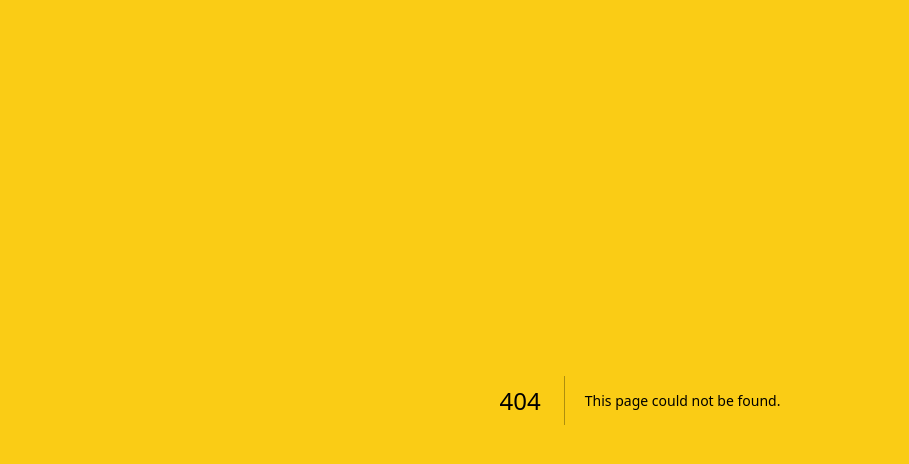
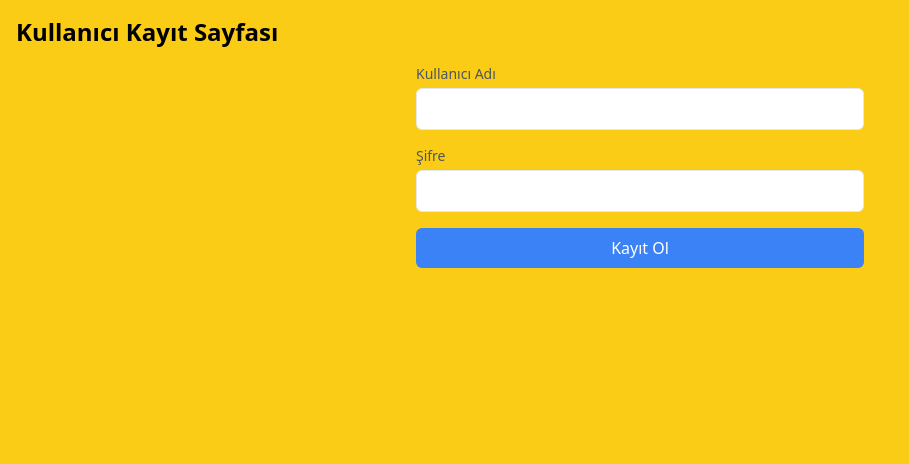
Before and after one commit to muhammed-gumus/nomad-work, a Next.js app in the folder nomad-work/: page /user in a window 1280 px wide. Before the commit this address had no page. Shown: the top 464 px of the page, without its empty margins (0-909 px from the left). Built offline with nearby package versions, Linux system fonts and the light colour scheme.

Commit message:
feat(app): create user page

```diff
--- /dev/null
+++ b/nomad-work/app/user/page.tsx
@@ -0,0 +1,123 @@
+"use client";
+
+import React, { useState } from "react";
+
+const RegisterPage: React.FC = () => {
+  const [username, setUsername] = useState("");
+  const [password, setPassword] = useState("");
+  const [user, setUser] = useState<string | null>(null);
+  const [error, setError] = useState<string | null>(null);
+
+  const handleSubmit = async (e: React.FormEvent) => {
+    e.preventDefault();
+
+    try {
+      const response = await fetch("http://127.0.0.1:8000" + "/user/", {
+        method: "POST",
+        headers: {
+          "Content-Type": "application/json",
+        },
+        body: JSON.stringify({ user_id: "111" }), // Bu kısmı backend'e özel olarak düzenlemelisiniz.
+      });
+
+      if (!response.ok) {
+        throw new Error(`HTTP error! Status: ${response.status}`);
+      }
+
+      const userData = await response.json();
+      setUser(userData.user_name);
+    } catch (error) {
+      console.error("Fetch error:", error);
+      setError("Kullanıcı adı alınamadı.");
+    }
+  };
+
+  return (
+    <div className="container mx-auto p-4">
+      <h1 className="text-2xl font-bold mb-4">Kullanıcı Kayıt Sayfası</h1>
+      {error && <p className="text-red-500">{error}</p>}
+      {user && (
+        <p className="text-green-500">
+          Kullanıcı adı başarıyla alındı: <strong>{username}</strong>
+        </p>
+      )}
+      <form onSubmit={handleSubmit} className="max-w-md mx-auto">
+        <div className="mb-4">
+          <label
+            htmlFor="username"
+            className="block text-sm font-medium text-gray-600"
+          >
+            Kullanıcı Adı
+          </label>
+          <input
+            type="text"
+            id="username"
+            name="username"
+            value={username}
+            onChange={(e) => setUsername(e.target.value)}
+            className="mt-1 p-2 w-full border rounded-md"
+            required
+          />
+        </div>
+        <div className="mb-4">
+          <label
+            htmlFor="password"
+            className="block text-sm font-medium text-gray-600"
+          >
+            Şifre
+          </label>
+          <input
+            type="password"
+            id="password"
+            name="password"
+            value={password}
+            onChange={(e) => setPassword(e.target.value)}
+            className="mt-1 p-2 w-full border rounded-md"
+            required
+          />
+        </div>
+        <div>
+          <button
+            type="submit"
+            className="w-full bg-blue-500 text-white p-2 rounded-md hover:bg-blue-600"
+          >
+            Kayıt Ol
+          </button>
+        </div>
+      </form>
+    </div>
+  );
+};
+
+export default RegisterPage;
+
+// import React, { useEffect, useState } from "react";
+// import axios from "axios";
+
+// const Page: React.FC = () => {
+//   const [user, setUser] = useState("");
+//   useEffect(() => {
+//     const fetchData = async () => {
+//       const response = await fetch("http://127.0.0.1:8000" + "/user/", {
+//         method: "POST",
+//         headers: {
+//           "Content-Type": "application/json",
+//         },
+//         body: JSON.stringify({ user_id: "111" }),
+//       });
+//       console.log(response);
+//       const font_data = await response.json();
+//       console.log(font_data);
+//       return font_data.user_name;
+//     };
+
+//     fetchData().then((user) => setUser(user));
+//   }, []);
+//   return (
+//     <div className="flex w-full justify-center flex-col items-center my-16 gap-4">
+//       {user}
+//     </div>
+//   );
+// };
+
+// export default Page;
```
